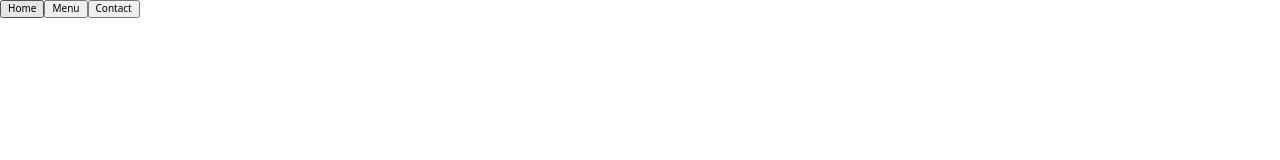
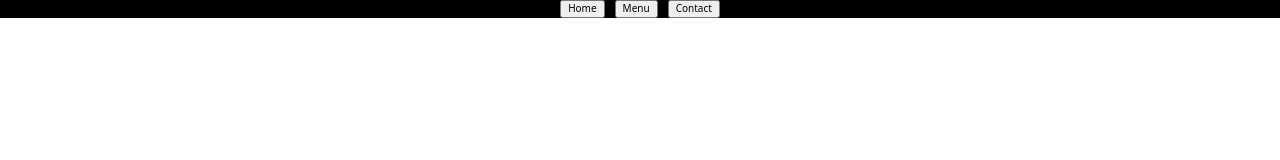
Before and after one commit to Nestor-3690/restaurant-page, a website built with webpack: page src/index.html in a window 1280 px wide. Built offline with nearby package versions, Linux system fonts and the light colour scheme.

Commit message:
Add some styles for header and nav bar

```diff
--- a/src/styles.css
+++ b/src/styles.css
@@ -3,3 +3,13 @@
 :root {
     font-size: 62.5%;
 }
+
+header {
+    background-color: black;
+}
+
+nav {
+    display: flex;
+    justify-content: center;
+    gap: 1rem;
+}
```
